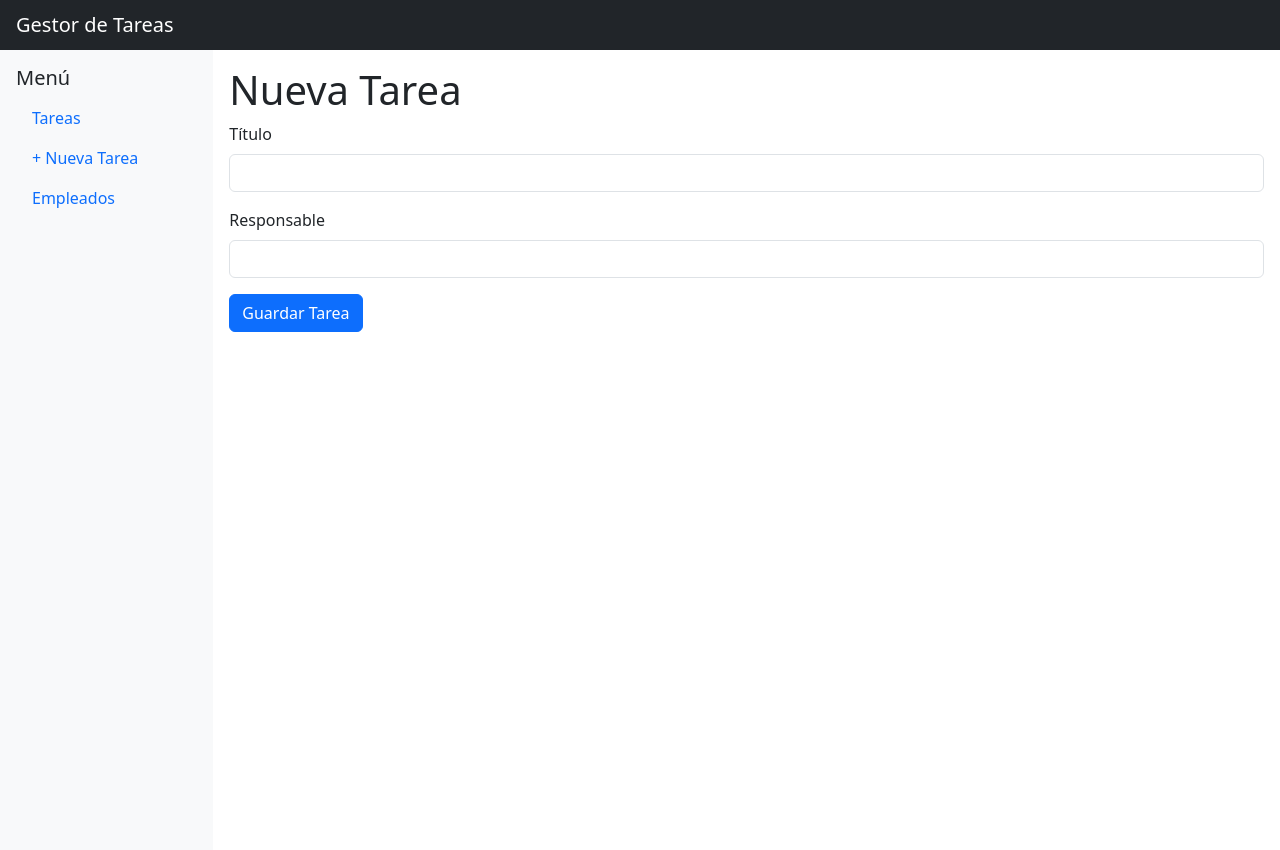
After one commit to dmtzsegura/gestor-tareas, a Flask app: page /nueva in a window 1280 px wide. The commit adds this page. Run offline with Flask 3, Linux system fonts and the light colour scheme.

Commit message:
Etapa 2: formulario para crear tareas y navegacion en sidebar

```diff
--- a/app.py
+++ b/app.py
@@ -1,5 +1,6 @@
-from flask import Flask, render_template
+from flask import Flask, render_template, request, redirect, url_for
 from flask_sqlalchemy import SQLAlchemy
+from datetime import date
 
 app = Flask(__name__)
 app.config["SQLALCHEMY_DATABASE_URI"] = "sqlite:///tareas.db"
@@ -19,5 +20,19 @@ def home():
     tareas = Tarea.query.all()
     return render_template("index.html", tareas=tareas)
 
+@app.route("/nueva", methods=["GET", "POST"])
+def nueva_tarea():
+    if request.method == "POST":
+        titulo = request.form["titulo"]
+        responsable = request.form["responsable"]
+
+        tarea = Tarea(titulo=titulo, responsable=responsable, fecha_asignacion=date.today())
+        db.session.add(tarea)
+        db.session.commit()
+
+        return redirect(url_for("home"))
+
+    return render_template("nueva_tarea.html")
+
 if __name__ == "__main__":
     app.run(debug=True)
--- a/templates/base.html
+++ b/templates/base.html
@@ -18,7 +18,8 @@
     <div class="col-2 bg-light vh-100 p-3">
       <h5>Menú</h5>
       <ul class="nav flex-column">
-        <li class="nav-item"><a class="nav-link" href="#">Tareas</a></li>
+        <li class="nav-item"><a class="nav-link" href="{{ url_for('home') }}">Tareas</a></li>
+        <li class="nav-item"><a class="nav-link" href="{{ url_for('nueva_tarea') }}">+ Nueva Tarea</a></li>
         <li class="nav-item"><a class="nav-link" href="#">Empleados</a></li>
       </ul>
     </div>
--- /dev/null
+++ b/templates/nueva_tarea.html
@@ -0,0 +1,20 @@
+
+{% extends "base.html" %}
+
+{% block content %}
+<h1>Nueva Tarea</h1>
+
+<form method="POST">
+  <div class="mb-3">
+    <label class="form-label">Título</label>
+    <input type="text" class="form-control" name="titulo" required>
+  </div>
+
+  <div class="mb-3">
+    <label class="form-label">Responsable</label>
+    <input type="text" class="form-control" name="responsable" required>
+  </div>
+
+  <button type="submit" class="btn btn-primary">Guardar Tarea</button>
+</form>
+{% endblock %}
```
